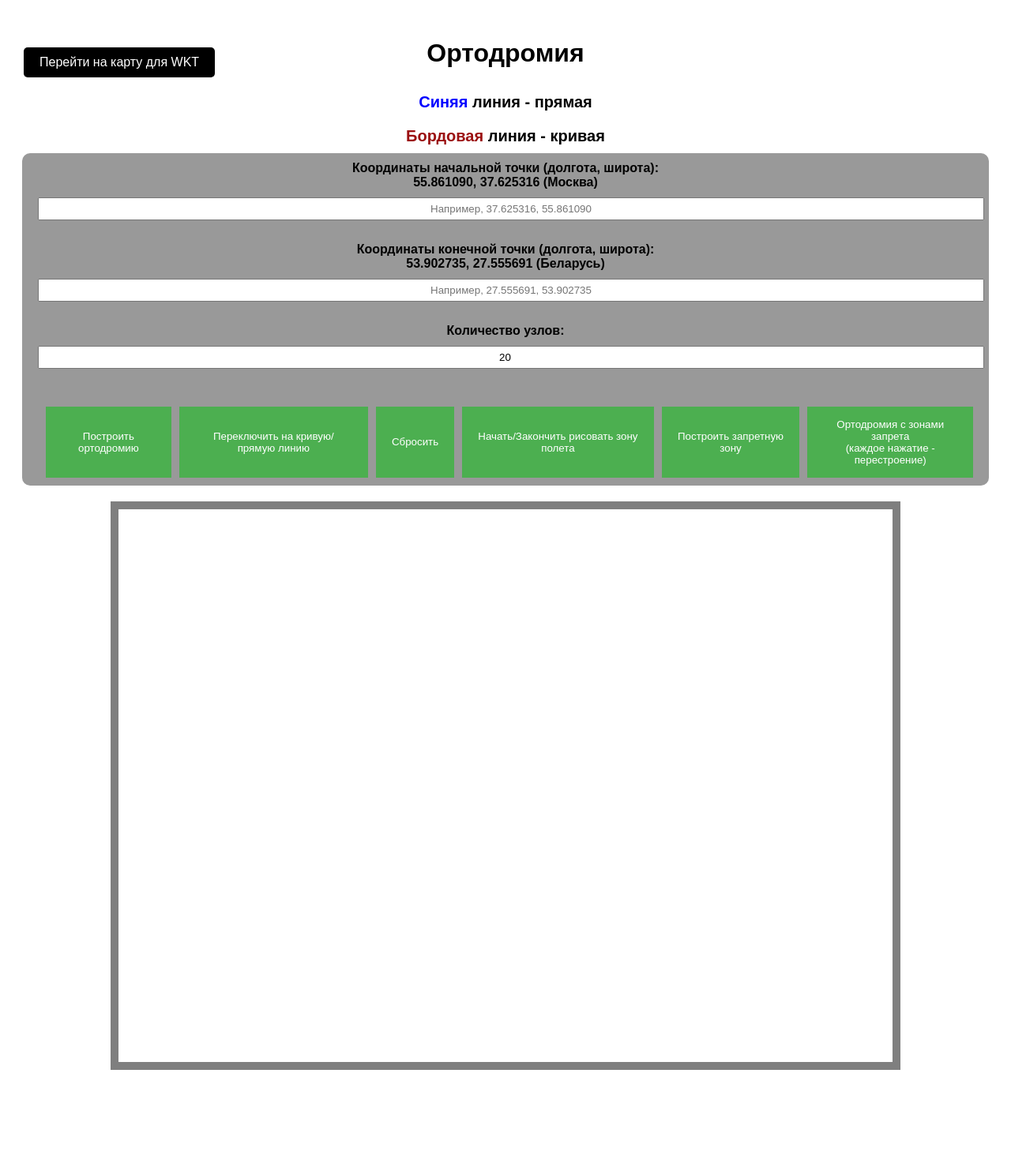
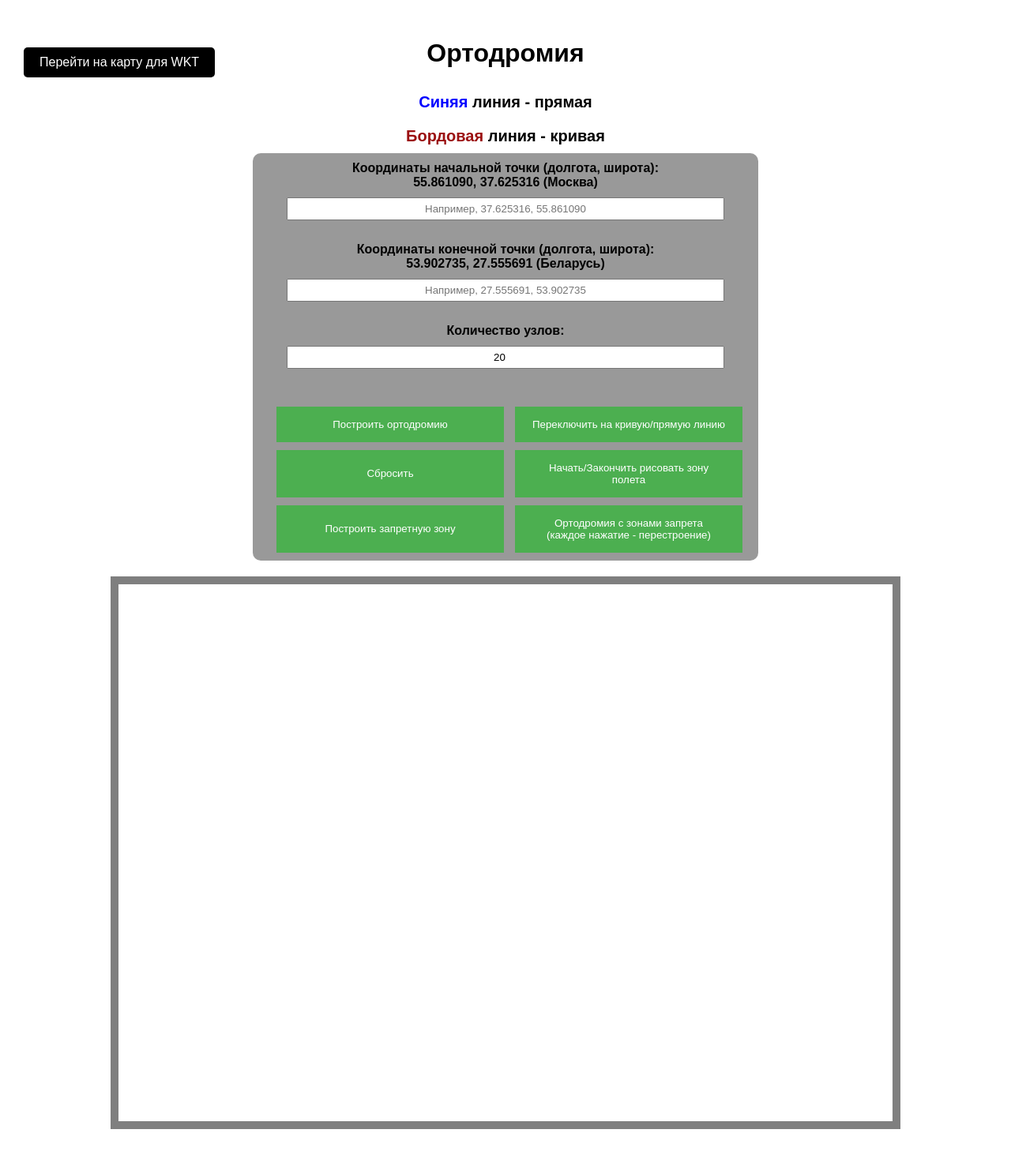
Before and after one commit to vadikbee/orthodromy, a Flask app: page / in a window 1280 px wide. Shown: the whole page at 79% size. Before the commit the page ends 1355 px from the top, so only its background shows below. Run offline with Flask 3, Linux system fonts and the light colour scheme.

Commit message:
настроил визуал

```diff
--- a/templates/zad.html
+++ b/templates/zad.html
@@ -16,10 +16,11 @@
         }
 
         #map {
-            height: 700px;
-            margin: 20px auto;
-            width: 80%;
-            border: 10px solid rgba(0, 0, 0, 0.5);
+            width: 1000px; /* Фиксированная ширина карты */
+            height: 700px; /* Фиксированная высота карты */
+            margin: 20px auto; /* Центрирование карты */
+            border: 10px solid rgba(0, 0, 0, 0.5); /* Граница карты */
+            box-sizing: border-box; /* Учитываем границы и отступы */
         }
 
         form {
@@ -28,6 +29,7 @@
             background-color: rgba(0, 0, 0, 0.4);
             padding: 10px 20px;
             border-radius: 10px;
+            max-width: 600px; /* Ограничиваем ширину формы */
         }
 
         input {
@@ -36,6 +38,7 @@
             width: 100%;
             padding: 5px;
             text-align: center;
+            width: 90%; /* Устанавливаем ширину в процентах */
         }
 
         label {
@@ -47,10 +50,11 @@
             display: flex;
             justify-content: space-between;
             margin-top: 10px;
+            flex-wrap: wrap; /* Кнопки будут располагаться по вертикали на маленьких экранах */
         }
 
         button {
-            width: auto;
+            width: 48%; /* Уменьшаем кнопки для компактного отображения */
             padding: 15px 20px;
             background-color: #4CAF50;
             color: white;
@@ -85,6 +89,7 @@
             position: absolute;
             top: 50px;
             left: 30px;
+            width: auto; /* Уменьшаем кнопки для компактного отображения */
         }
 
         .back-button:hover {
@@ -145,6 +150,24 @@ function init() { //должна быть всегда тут
         center: [55.76, 37.64],
         zoom: 10
     });
+
+         // Функция для динамической подстройки карты
+    function adjustMapSize() {
+        const mapContainer = document.getElementById('map');
+        const windowHeight = window.innerHeight;
+
+        // Устанавливаем высоту карты в зависимости от высоты окна
+        mapContainer.style.height = `${Math.min(0.7 * windowHeight, 900)}px`; // 70% от высоты окна, но не больше 900px
+
+        // Обновляем размеры карты в Яндекс API
+        if (myMap) {
+            myMap.container.fitToViewport();
+        }
+    }
+
+    // Применяем настройки при загрузке и изменении размеров окна
+    window.addEventListener('load', adjustMapSize);
+    window.addEventListener('resize', adjustMapSize);
 
 
 
```
Also changed, not shown: templates/elevation.html (+21 -0 lines).
